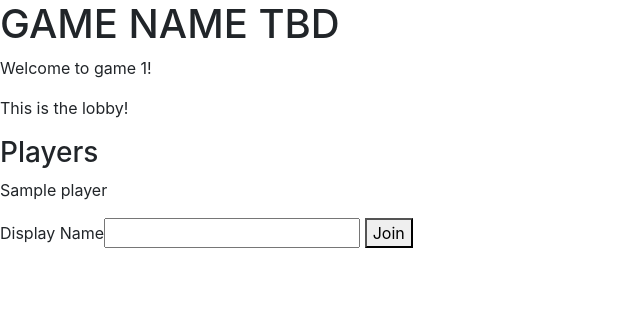
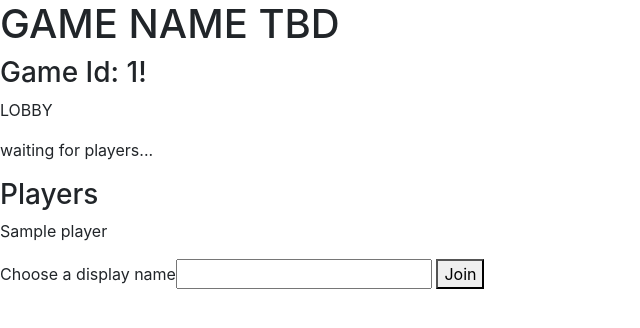
Before and after one commit to davhofer/not-kahoot, a Flask app: template templates/game.html in a window 1280 px wide. Shown: the top 328 px of the page, without its empty margins (0-640 px from the left). Run offline with Flask 2, Linux system fonts and the light colour scheme; the template is opened without the code that fills it: most values are stand-ins (such as "Sample title", 1, 10 or a date in 2020); data that the repository does not hold is empty; some libraries are stand-ins or nearby versions.

Commit message:
commented code

```diff
--- a/templates/game.html
+++ b/templates/game.html
@@ -8,13 +8,14 @@
 <input id="isHost" type="hidden" value="{{isHost}}"/>
 
 <div class="form-field">
-    <p>Welcome to game {{id}}!</p>
+    <h3>Game Id: {{id}}!</h3>
 </div>
 
 
 <div id="display">
 
-<p>This is the lobby!</p>
+<p>LOBBY</p>
+<p>waiting for players...</p>
 <div id="playerlist">
     <h3>Players</h3>
 
@@ -28,12 +29,12 @@
 
 
 {% if isHost %}
-<p>Host view</p>
+<p>You are the host.</p>
 <div id="hostAction"><button id = "start" onclick="startGame()">Start game!</button></div>
 
 {% else %}
 <div id="select-displayname">
-<label for="displayname">Display Name</label><input type="text" id="displayname"/>
+<label for="displayname">Choose a display name</label><input type="text" id="displayname"/>
 <button onclick="select_displayname()">Join</button>
 </div>
 
@@ -49,67 +50,68 @@
         socket.emit('host_join', {gameId: document.getElementById('gameId').value, ishost: document.getElementById('isHost').value});
     });
 
+    // submit name of new player
     function select_displayname() {
         socket.emit('player_join', {displayname: document.getElementById('displayname').value, gameId: document.getElementById('gameId').value});
         $('#select-displayname').hide();
     };
 
+    // event that triggers when another player has joined
     socket.on('player_join_game', function(data) {
-        console.log('player_join_game');
-        console.log(data);
         $('#playerlist').append('<p>' + data['player_name'] + '</p>');
     });
 
+    // host can start the game
     function startGame() {
         socket.emit('host_start_game', {gameId: document.getElementById('gameId').value});
     };
 
+    // host can go to the next question
     function getNext() {
         socket.emit('get_next_question', {gameId: document.getElementById('gameId').value});
     };
 
+    // when the game is started, go to the next question
     socket.on('start_game', function(data) {
         getNext();
     });
 
+    // event that gets triggered when the next question arrives
     socket.on('next_question', function(data) {
-        // get data for next question
-        console.log('next question arrived');
-        console.log(data);
 
+        // update the page, add question and answers
         $('#hostAction').hide();
         $('#display').replaceWith('<div id="display"><div id="countdown"></div><div id="question"></div><div id="answers"></div></div>');
         $('#question').replaceWith('<div id="question">' + data['question'] + '</div>');
         $('#answers').replaceWith('<div id="answers"></div>');
+
         for(var i=0; i<data['answers'].length; i++) {
             var ans = data['answers'][i];
             $('#answers').append('<div><button onclick="submitAnswer(' + "'" + ans +  "'" + ')">' + ans + '</button></div>');
         }
+
+        // host can not submit answers
         if(document.getElementById('isHost').value == 'True') {
             for(var child of document.getElementById('answers').getElementsByTagName('button')) {
                 child.disabled = "disabled";
             }
         }
-        console.log('got here');
-
+        // start the countdown, time that players have to choose an answer
         countdownTilTimeUp(data);
 
     });
 
+    // players can submit an answer
     function submitAnswer(ans) {
         socket.emit('submit_answer', {gameId: document.getElementById('gameId').value, answer: ans});
     };
 
+    // event that gets triggered when the server returns the result, most selected answers
     socket.on('question_result', function(data){
+
         // color the winning answers green, losing ones red
-        // update ranking?
-
-        console.log("got question result");
-        console.log($('#answers').find('button'));
-        console.log(data);
 
         for(var button of $('#answers').find('button')) {
-            console.log(button.innerHTML);
 
             var winning = false;
             for(var ans of data['winning_answers']) {
@@ -132,31 +134,38 @@
     function countdownTilTimeUp(data) {
         var start = new Date().getTime();
 
-        var cdTime = 10;
+        // number of seconds the players have to submit answers
+        var cdTime = 30;
 
+        // function gets executed once every second
         var x = setInterval(function() {
 
-            // update countdown view
-
-
-
+            // number of seconds that passed
             var now = new Date().getTime();
             var timePassed = now - start;
             var seconds = Math.floor((timePassed % (1000 * 60)) / 1000);
 
+            // update countdown
             $('#countdown').replaceWith('<div id="countdown">' + (cdTime-seconds) + '</div>');
 
+            // if time is over
             if(seconds > cdTime) {
+
+                // stop periodic execution
                 clearInterval(x);
-                // time over
-                console.log('emit time_up');
 
+                // notify server that time is up
                 socket.emit('time_up', {gameId: document.getElementById('gameId').value})
+
+                // update countdown
                 $('#countdown').replaceWith('<div id="countdown">Time Up!</div>');
 
+                // disable answer submission buttons
                 for(var child of document.getElementById('answers').getElementsByTagName('button')) {
                     child.disabled = "disabled";
                 }
+
+                // host sees button to continue, show leaderboard
                 if(document.getElementById('isHost').value == 'True') {
                     $('#hostAction').show();
                     $('#hostAction').replaceWith('<div id="hostAction"><button id = "next" onclick="triggerLeaderboard()">Show leaderboard</button></div>');
@@ -166,33 +175,39 @@
             }
 
 
-
-
-
         }, 1000);
     }
 
+    // prompt server to send results
     function triggerLeaderboard() {
         socket.emit('trigger_leaderboard', {gameId: document.getElementById('gameId').value});
     }
 
 
+    // event that gets triggered when server sends results
     socket.on('show_leaderboard', function(data) {
-        console.log('console log data');
-        console.log(data);
+
+        // put together table (leaderboard)
         var table = '<table><tr><th>Name</th><th>Points</th></tr>';
         for(var elem of data['player_points']) {
             table += '<tr><td>' + elem[0] + '</td><td>' + elem[1] + '</td></tr>';
         }
         table += '</table>';
+
+        // show leaderboard
         $('#display').replaceWith('<div id="display"><h2>Leaderboard</h2><div>' + table + '</div></div>');
+
+        // if it was the last question, show special button
         if(data['isLast']) {
             $('#hostAction').replaceWith('<div id="hostAction"><button onclick="finish()">End</button></div>');
-
         } else {
+            // display button to go to next questoin
             $('#hostAction').replaceWith('<div id="hostAction"><button id = "next" onclick="getNext()">Next Question!</button></div>');
         }
     });
+
+
+    // TODO: get animation to work
 
     // $(document).ready(function() {
     //     $('table').tableSort({
--- a/templates/template.html
+++ b/templates/template.html
@@ -1,3 +1,4 @@
+<!-- use this to create a new html file, put code in the blocks (will replace those blocks in the base.html file) -->
 {% extends "base.html" %}
 
 
```
Also changed, not shown: templates/index.html (+0 -27 lines).
